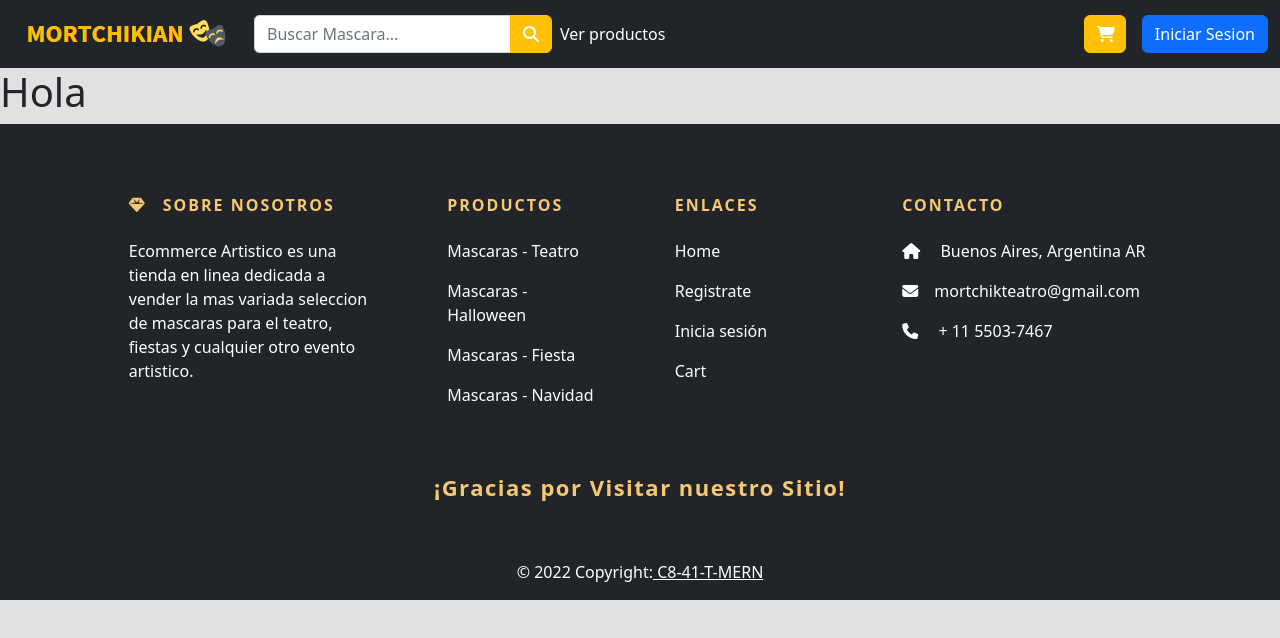
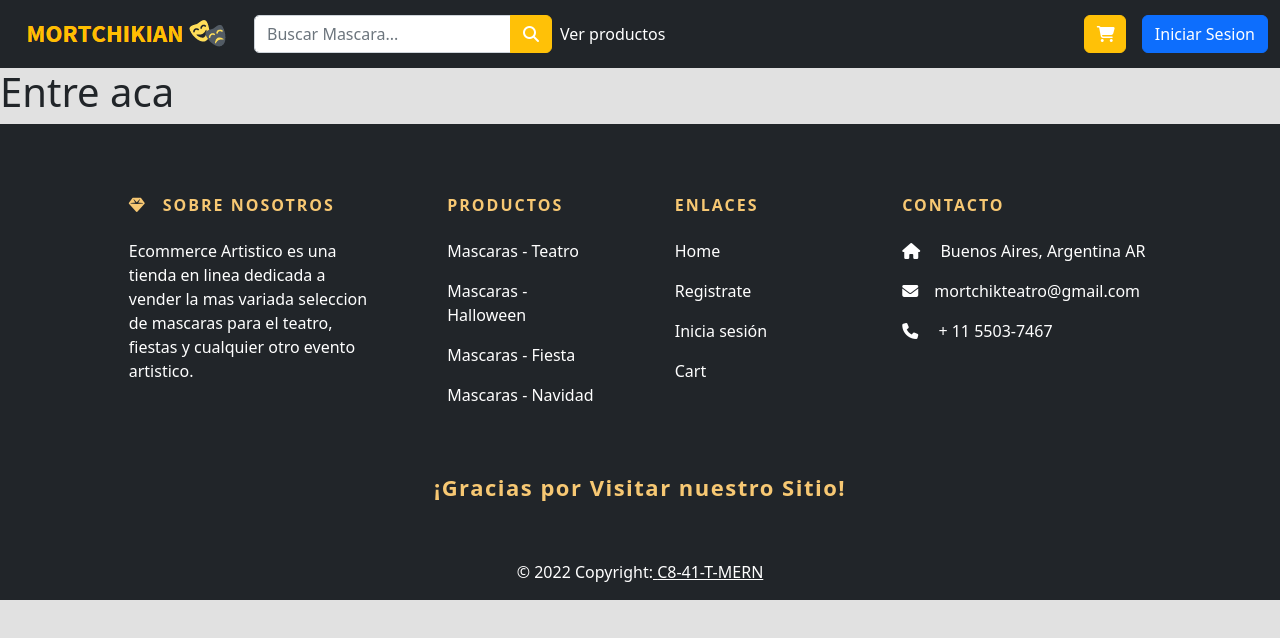
Before and after one commit to No-Country/C8-41-t-mern, a React (Vite) app in the folder client/: page /operation in a window 1280 px wide. Shown: the top 638 px of the page. Built offline with nearby package versions, Linux system fonts and the light colour scheme.

Commit message:
Condicional para el componente

```diff
--- a/client/src/components/operation/Operation.jsx
+++ b/client/src/components/operation/Operation.jsx
@@ -27,12 +27,12 @@ const Operation = () => {
   //   }))
 
     console.log(status)
-  return (
-    <>
-        <h1>Hola</h1>
-    </>
+    if(status == "approved"){
+        return <h1>Hola muchas gracias por tu compra estamos preparando tu pedido</h1>
+    }else{
+      return <h1>Entre aca</h1>
+    }
 
-  )
 }
 
 export default Operation
```
